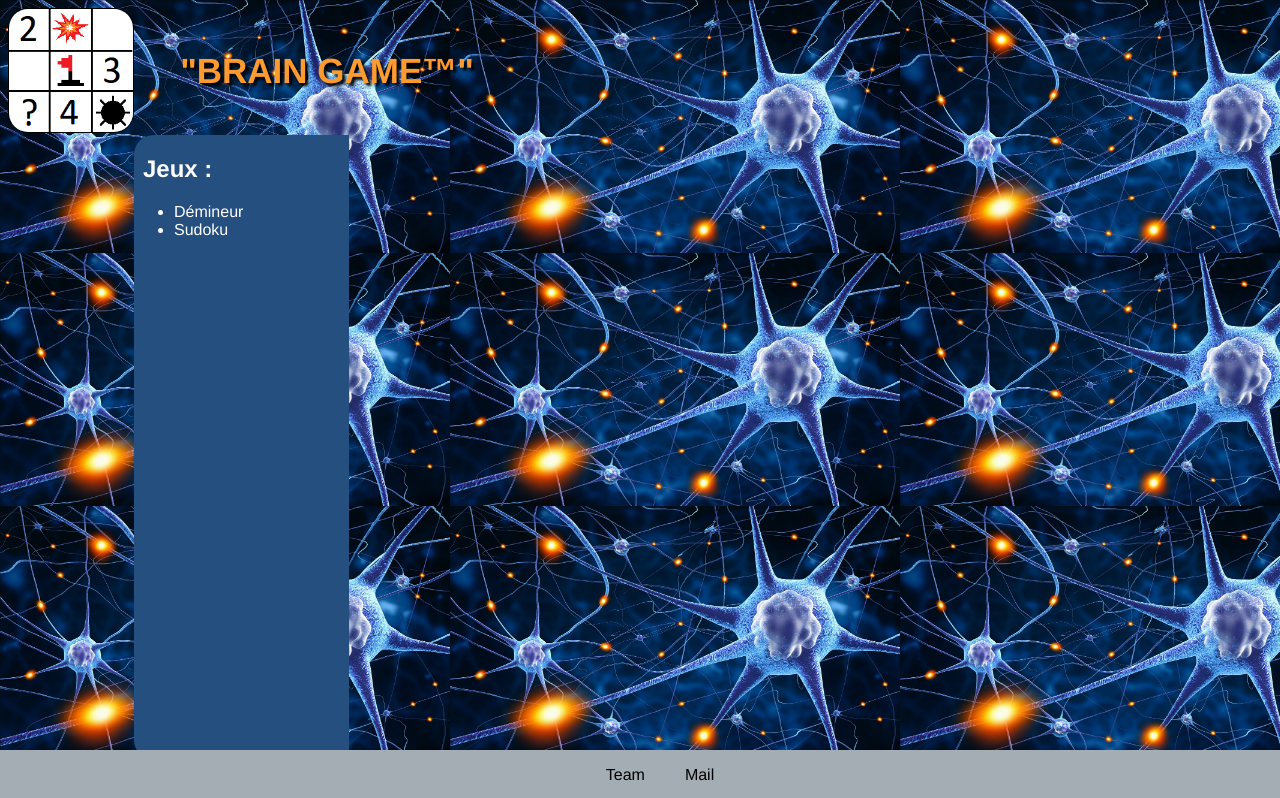
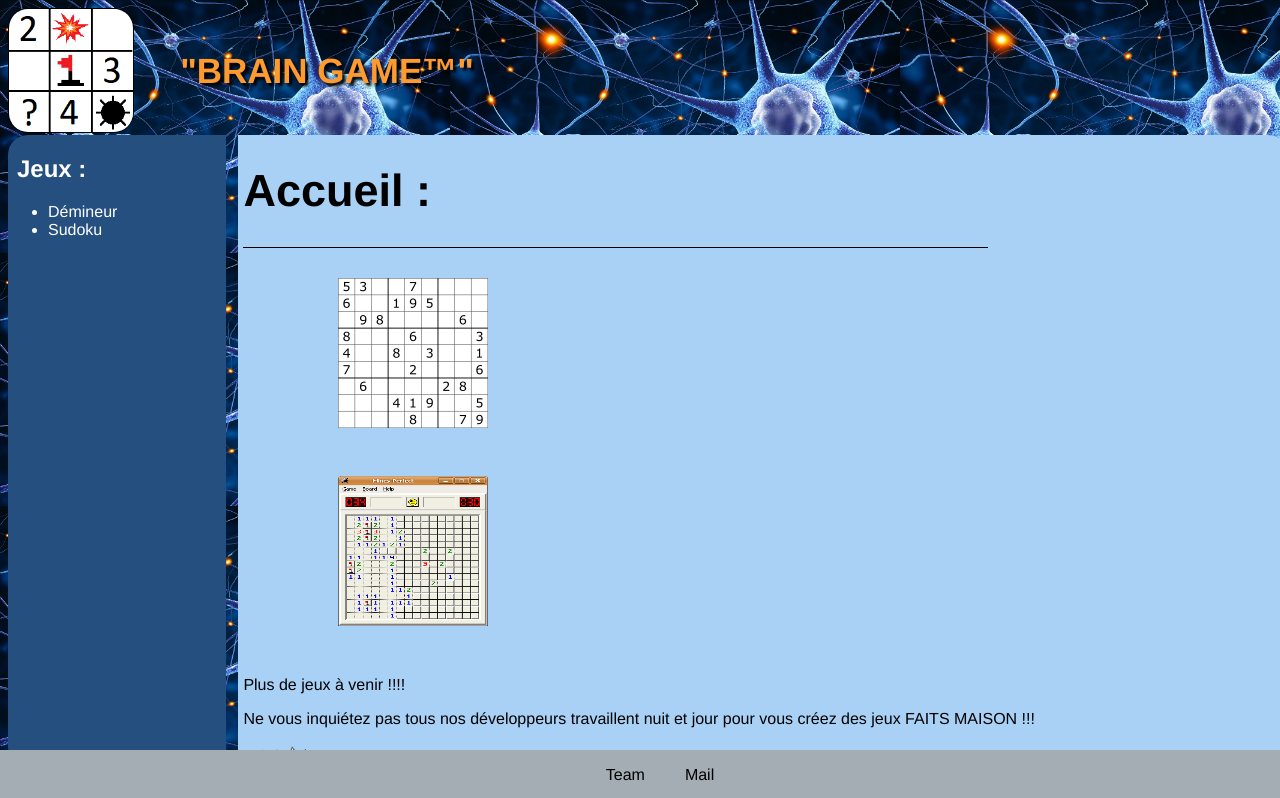
Before and after one commit to RamyTemim/L2J2_2018, an Angular app in the folder brain-game/: page /Accueil in a window 1280 px wide. Shown: the top 798 px of the page. Built offline with nearby package versions, Linux system fonts and the light colour scheme.

Commit message:
Site version 4

```diff
--- a/brain-game/src/app/body/body.component.css
+++ b/brain-game/src/app/body/body.component.css
@@ -1,16 +1,32 @@
 /* le corps de la page sera identique pour tous afin d'avoir le meme style partout */
-body {
+/*body {
   float: right;
   background-color: #A9D0F5;
   margin-bottom: 100px;
   width: 1030px;
   margin-top: 2px;
-  padding-bottom: 48%;
+  padding-bottom: 10%;
   font-family : Helvetica, Arial, sans-serif;
   color: black;
   border-top-right-radius: 20px ;
   border-bottom-right-radius: 20px;
+}*/
+
+body {
+  width: 82%;
+  margin-left: 18%;
+  position: right;
+  position: absolute;
+  background-color: #A9D0F5;
+  border-bottom-right-radius: 20px;
+  border-top-right-radius: 20px;
+  margin-bottom: 100px;
+  margin-top: 2px;
+  font-family : Helvetica, Arial, sans-serif;
+  padding-bottom: 20%;
+
 }
+
 
 p {
   margin-left: 5px;
@@ -26,13 +42,21 @@ h1 {
   padding-bottom: 30px;
 }
 
-.image {
+/*.image {
   margin-left: 100px;
   position: absolute;
   z-index: 1;
   float: left;
 
+}*/
+
+.image {
+  position: absolute;
+  margin-left: 100px;
+  margin-bottom: 100px;
+
 }
+
 
  .image:hover{
    width: 155px;
@@ -48,44 +72,13 @@ h1 {
  }
 
 .resumer {
-   position: relative;
    background-color: #F5BA5D;
    border-radius: 20px;
    padding: 13%;
    width: 350px;
    margin-left: 80px;
-   margin-top: -20px;
+   margin-top: -35px;
  }
-
-/*.resumer-block{
-  position: relative;
-  background-color: #F5BA5D;
-  border-radius: 20px;
-  padding: 13%;
-  display: block;
-  width: 350px;
-  margin-left: 80px;
-  margin-top: -20px;
-}
-
-
-/*.resumer-none{
-  position: relative;
-  background-color: #F5BA5D;
-  border-radius: 20px;
-  padding: 13%;
-  display: none;
-  width: 350px;
-  margin-left: 80px;
-  margin-top: -20px;
-}
-
-/*.image-block:hover {
-  width: 150px;
-  height: 150px;
-  cursor: pointer;
-
-}*/
 
  button {
    cursor: pointer;
--- a/brain-game/src/app/body/body.component.html
+++ b/brain-game/src/app/body/body.component.html
@@ -12,11 +12,18 @@
 
 <div class="resumer" *ngIf="show">
 
-  <p>Serez-vous capable de résoudre nos sudoku ?</p>
+  <p>Serez-vous capable de résoudre nos sudokus ?</p>
   <button routerLink="/Sudoku">JOUER !</button>
 
 </div>
 
+<br>
+<br>
+<br>
+<br>
+<br>
+<br>
+<br>
 <br>
 <br>
 <br>
@@ -35,13 +42,6 @@
 
   </div>
 
-
-<br>
-<br>
-<br>
-<br>
-<br>
-
 <div class="detail">
 <p>Plus de jeux à venir !!!!</p>
 <p>Ne vous inquiétez pas tous nos développeurs travaillent nuit et jour pour vous créez des jeux FAITS MAISON !!!</p>
@@ -51,4 +51,7 @@
 </div>
 
 
+
+
+
 </body>
--- a/brain-game/src/app/demineur/demineur.component.css
+++ b/brain-game/src/app/demineur/demineur.component.css
@@ -1,6 +1,8 @@
 body {
-  width: 1030px;
-  float: right;
+  width: 82%;
+  margin-left: 18%;
+  position: right;
+  position: absolute;
   background-color: #F5BA5D;
   border-bottom-right-radius: 20px;
   border-top-right-radius: 20px;
@@ -9,6 +11,7 @@ body {
   font-family : Helvetica, Arial, sans-serif;
 
 }
+
 
 h1 {
 
--- a/brain-game/src/app/demineur/demineur.component.html
+++ b/brain-game/src/app/demineur/demineur.component.html
@@ -3,7 +3,7 @@
 
 <section class="jeu">
 
-  <!--grille du sudoku-->
+ <!--grille du sudoku
   <div class="grille">
     <div class="grille1">
 
@@ -134,6 +134,10 @@
     <br>
 
   </div>
+  -->
+
+<!-- chronometre-->
+  <button>JOUER !</button>
 
 
 </section>
--- a/brain-game/src/app/demineur/demineur.component.ts
+++ b/brain-game/src/app/demineur/demineur.component.ts
@@ -12,4 +12,7 @@ export class DemineurComponent implements OnInit {
   ngOnInit() {
   }
 
+
+
+
 }
--- a/brain-game/src/app/side/side.component.css
+++ b/brain-game/src/app/side/side.component.css
@@ -2,7 +2,8 @@ nav {
   font-family: Helvetica, Arial, sans-serif;
   background-color: #244F7E;
   width: 17%;
-  float: left;
+  position: left;
+  position: absolute;
   margin-top: 2px;
   padding-bottom: 40%;
   margin-bottom: 100px;
--- a/brain-game/src/app/sudoku/sudoku.component.css
+++ b/brain-game/src/app/sudoku/sudoku.component.css
@@ -1,6 +1,8 @@
 body {
-  width: 1030px;
-  float: right;
+  width: 82%;
+  margin-left: 18%;
+  position: right;
+  position: absolute;
   background-color: #F5BA5D;
   border-bottom-right-radius: 20px;
   border-top-right-radius: 20px;
@@ -34,9 +36,6 @@ h1 {
 .bouton{
   text-align: center;
   float: right;
-  margin-top: -230px;
-  margin-right: -20px;
-
 }
 
 .regle {
--- a/brain-game/src/app/sudoku/sudoku.component.ts
+++ b/brain-game/src/app/sudoku/sudoku.component.ts
@@ -9,9 +9,6 @@ import {Component, OnInit} from '@angular/core';
 
 export class SudokuComponent implements OnInit {
   constructor() {}
-
-  //Grille du sudoku
-
 
   ngOnInit() {
     this.getSudoku();
```
